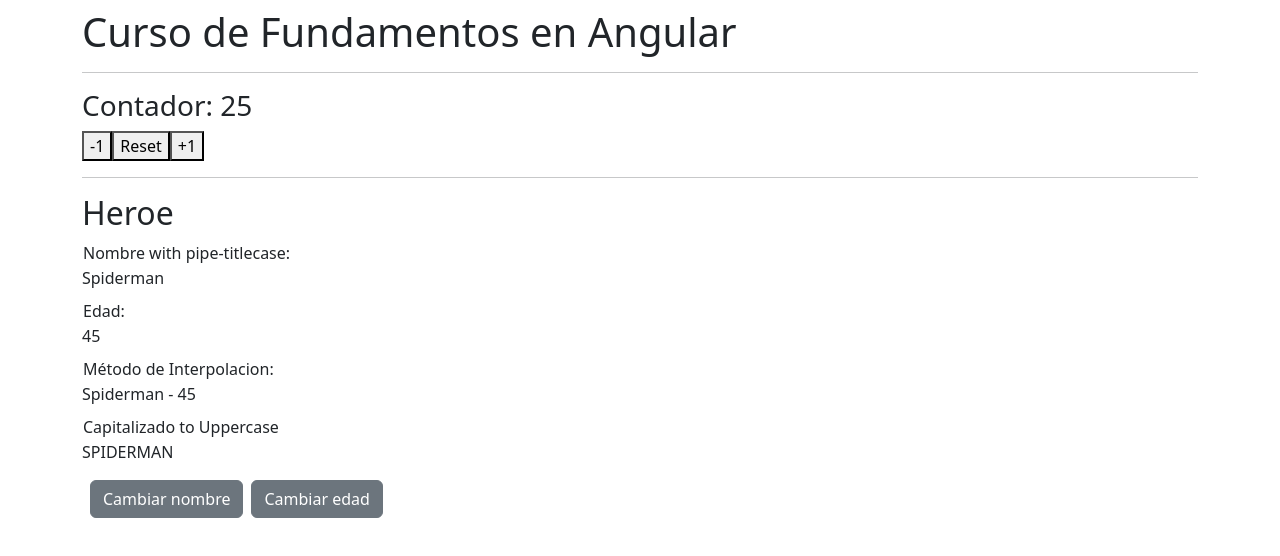
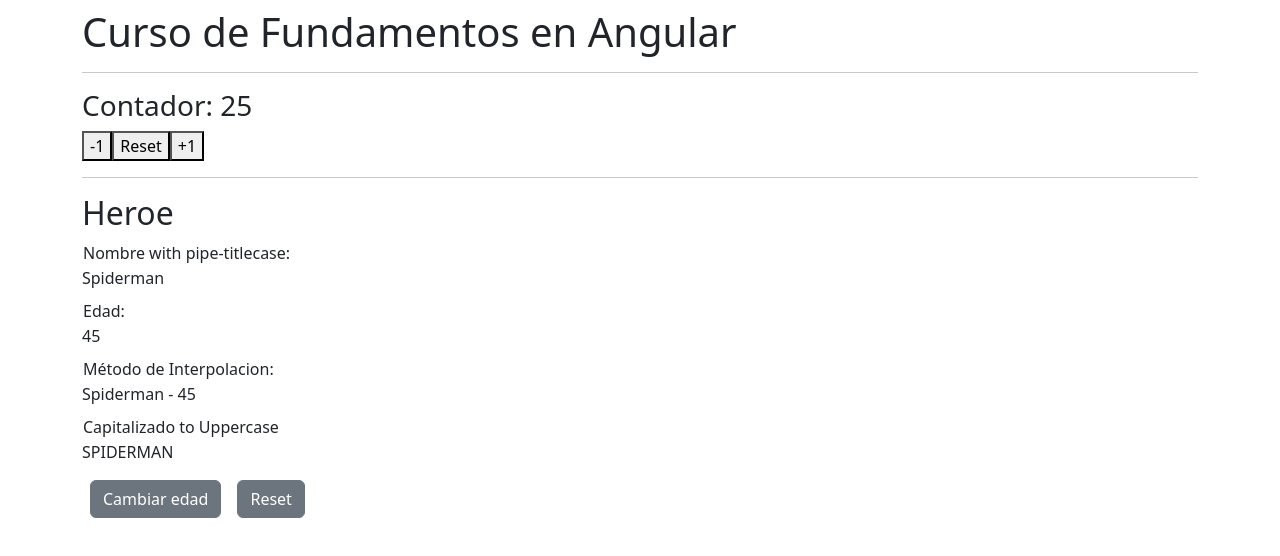
Before and after one commit to AndrewAnchiaG/AngularFundamentos, an Angular app: page / in a window 1280 px wide. Both pictures are taken after a click on the button "Cambiar nombre". Shown: the top 556 px of the page. Built offline with nearby package versions, Linux system fonts and the light colour scheme.

Commit message:
refactor(hero): directiva *ngIF

```diff
--- a/src/app/heroes/hero/hero.component.html
+++ b/src/app/heroes/hero/hero.component.html
@@ -13,5 +13,20 @@
     <dd>{{capitalizedName}}</dd>
 </dl>
 
-<button class="btn btn-secondary mx-2" (click)="changeHero()">Cambiar nombre</button>
-<button  class="btn btn-secondary" (click)="changeAge()">Cambiar edad</button>
+<button
+*ngIf="name != 'Spiderman'"
+class="btn btn-secondary mx-2"
+(click)="changeHero()">
+Cambiar nombre</button>
+
+<button
+*ngIf="age != 25"
+class="btn btn-secondary mx-2"
+(click)="changeAge()">
+Cambiar edad</button>
+
+<button
+*ngIf="age != 45 || name != 'dr. strange'"
+class="btn btn-secondary mx-2"
+(click)="resetForm()">
+Reset</button>
--- a/src/app/heroes/hero/hero.component.ts
+++ b/src/app/heroes/hero/hero.component.ts
@@ -25,4 +25,9 @@ export class HeroComponent {
   public changeAge(): void{
     this.age = 25;
   }
+
+  public resetForm():void {
+    this.name = "dr. strange";
+    this.age = 45;
+  }
 }
```
